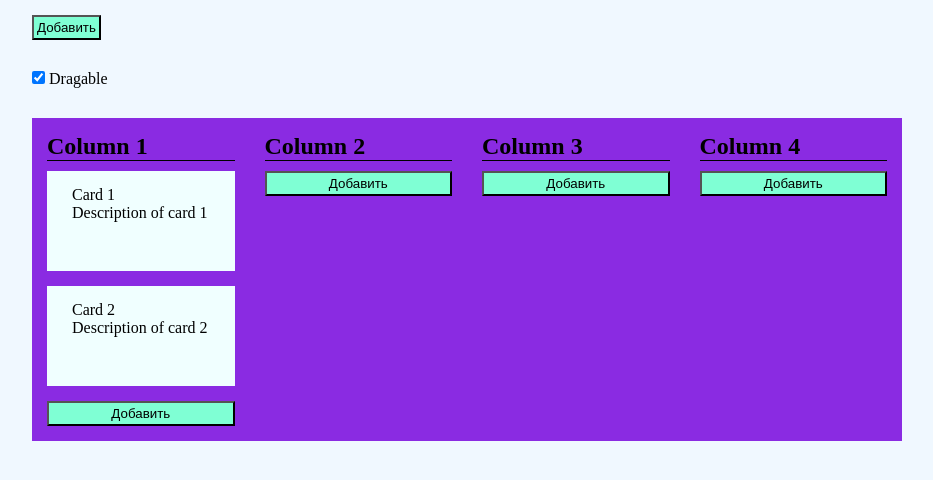
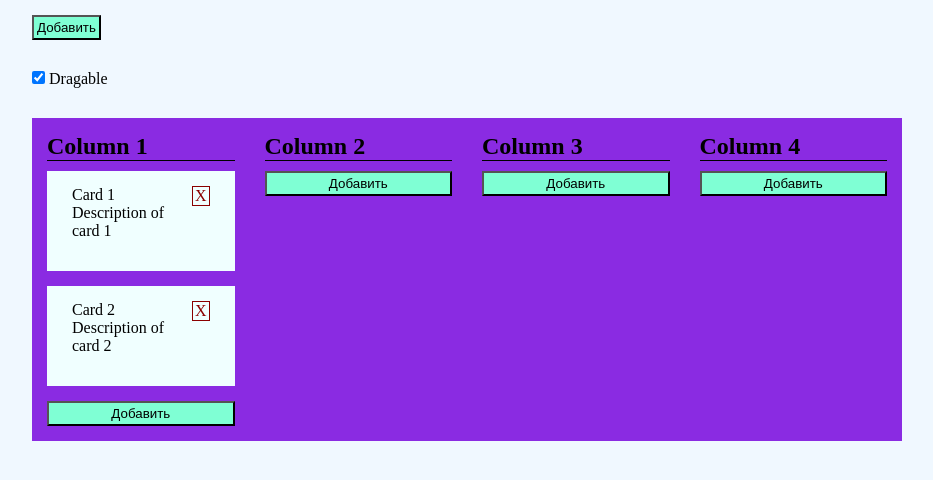
Before and after one commit to IlyasAkbergen/test-app, a Vue app: page /dashboard in a window 1280 px wide. Shown: the top 480 px of the page, without its empty margins (173-1106 px from the left). Built offline with nearby package versions, Linux system fonts and the light colour scheme.

Commit message:
remove card

```diff
--- a/src/pages/Dashboard.vue
+++ b/src/pages/Dashboard.vue
@@ -22,7 +22,7 @@
                         :id="card.id"
                         :draggable="dragable"
                         :key="`card-${card.id}`">
-                    <p>{{ card.name }}</p>
+                    <p>{{ card.name }} <span class="delete-card" @click="removeCard(card.id)">X</span></p>
                     <span>{{ card.description }}</span>
                 </Card>
             </Column>
@@ -55,7 +55,7 @@
                 this.setNewCardAsFocused();
                 this.$router.push('/card-form');
             },
-            ...mapActions('columns', ['initColumns', 'initCards', 'addCard']),
+            ...mapActions('columns', ['initColumns', 'initCards', 'addCard', 'removeCard']),
             ...mapMutations('columns', ['setNewCardAsFocused']),
             ...mapMutations(['setDragable'])
         }
@@ -63,5 +63,10 @@
 </script>
 
 <style scoped>
-
+    .delete-card {
+        float: right;
+        color: darkred;
+        border: 1px solid darkred;
+        padding: 0px 2px;
+    }
 </style>
--- a/src/store/modules/columns/actions.js
+++ b/src/store/modules/columns/actions.js
@@ -26,5 +26,9 @@ export default {
             ? JSON.parse(localStorage.getItem('cards'))
             : state.default_cards;
         commit('setCards', cards)
+    },
+    removeCard({ commit }, card_id) {
+        commit('deleteCard', card_id);
+        commit('saveState');
     }
 }
--- a/src/store/modules/columns/mutations.js
+++ b/src/store/modules/columns/mutations.js
@@ -34,5 +34,8 @@ export default {
     updateCard(state, card) {
         const index = state.cards.indexOf((c) => c.id === card.id);
         state.cards[index] = card;
+    },
+    deleteCard(state, card_id) {
+        state.cards = state.cards.filter(c => c.id !== card_id);
     }
 }
```
